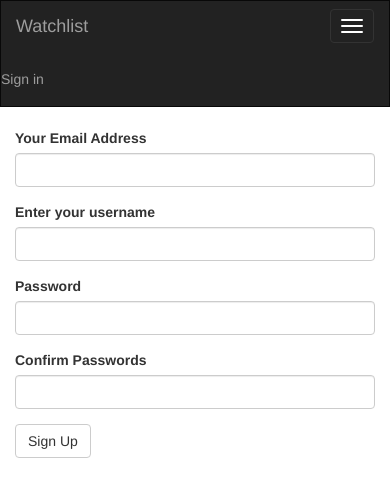
After one commit to AjedidahMwanzia/watchlist, a Flask app: page /authenticate/register in a window 390 px wide; the page is wider, and only the part inside the window is pictured. The commit adds this page. Shown: the top 497 px of that part. Run offline with Flask 2, Linux system fonts and the light colour scheme; some libraries are stand-ins or nearby versions.

Commit message:
watchlist

```diff
--- a/app/auth/__init__.py
+++ b/app/auth/__init__.py
@@ -1,3 +1,3 @@
 from flask import Blueprint
 auth = Blueprint('auth',__name__)
-from .import views
+from .import views,forms
--- /dev/null
+++ b/app/auth/forms.py
@@ -0,0 +1,29 @@
+from flask_wtf import FlaskForm
+from wtforms import StringField,PasswordField,BooleanField,SubmitField
+from wtforms.validators import DataRequired,Email,Length,EqualTo
+from ..models import User
+from wtforms import ValidationError
+
+class LoginForm(FlaskForm):
+    email = StringField('Your Email Address',validators=[DataRequired(),Email()])
+    password = PasswordField('Password',validators =[DataRequired()])
+    remember = BooleanField('Remember me')
+    submit = SubmitField('Sign In')
+
+
+class RegistrationForm(FlaskForm):
+    email = StringField('Your Email Address',validators=[DataRequired(),Email()])
+    username = StringField('Enter your username',validators = [DataRequired()])
+    password = PasswordField('Password',validators = [DataRequired(),
+    EqualTo('password2',message = 'Passwords must match')])
+    password2 = PasswordField('Confirm Passwords',validators = [DataRequired()])
+    submit = SubmitField('Sign Up')
+
+
+    def validate_email(self,data_field):
+        if User.query.filter_by(email =data_field.data).first():
+            raise ValidationError('There is an account with that email')
+
+    def validate_username(self,data_field):
+        if User.query.filter_by(username = data_field.data).first():
+            raise ValidationError('That username is taken')
--- a/app/auth/views.py
+++ b/app/auth/views.py
@@ -1,6 +1,38 @@
-from flask import render_template
+from flask import render_template,url_for,redirect,flash,request
+from flask_login import login_user,logout_user,login_required
 from . import auth
+from ..models import User
+from .forms import LoginForm,RegistrationForm
+from .. import db
 
 @auth.route('/login')
 def login():
+    login_form = LoginForm()
+    if login_form.validate_on_submit():
+        user = User.query.filter_by(email = login_form.email.data).first()
+        if user is not None and user.verify_password(login_form.password.data):
+            login_user(user,login_form.remember.data)
+            return redirect(request.args.get('next') or url_for('main.index'))
+
+        flash('Invalid username or Password')
+
+    title = "watchlist login"
+    return render_template('auth/login.html',login_form = login_form,title=title)
     return render_template('auth/login.html')
+
+@auth.route('/register',methods = ["GET","POST"])
+def register():
+    form = RegistrationForm()
+    if form.validate_on_submit():
+        user = User(email = form.email.data, username = form.username.data,password = form.password.data)
+        db.session.add(user)
+        db.session.commit()
+        return redirect(url_for('auth.login'))
+        title = "New Account"
+    return render_template('auth/register.html',registration_form = form)
+
+@auth.route('/logout')
+@login_required
+def logout():
+    logout_user()
+    return redirect(url_for("main.index"))
--- a/app/main/views.py
+++ b/app/main/views.py
@@ -2,9 +2,7 @@ from flask import render_template,request,redirect,url_for
 from . import main
 from ..requests import get_movies,get_movie,search_movie
 from .forms import ReviewForm
-# from ..models import Review
-
-# Review = review.Review
+from flask_login import login_required
 
 
 
@@ -58,6 +56,7 @@ def search(movie_name):
 
 
 @main.route('/movie/review/new/<int:id>', methods = ['GET','POST'])
+@login_required
 def new_review(id):
 
     form = ReviewForm()
--- /dev/null
+++ b/app/templates/auth/register.html
@@ -0,0 +1,17 @@
+{% extends 'base.html'%}
+{% import 'bootstrap/wtf.html' as wtf%}
+{% block content %}
+
+<div class="container">
+<div class="row">
+<div class="col-md-2"> </div>
+<div class="col-md-8">
+
+
+{{wtf.quick_form(registration_form)}}
+
+</div>
+<div class="col-md-2"></div>
+</div>
+</div>
+{% endblock%}
--- a/app/templates/navbar.html
+++ b/app/templates/navbar.html
@@ -15,4 +15,12 @@
         </div>
 
     </div>
+    <ul class="nav navbar-nav navbar-right">
+        {% if current_user.is_authenticated %}
+        <li style="color:white;padding:15px;">{{current_user.username}}</li>
+        <li><a href="{{url_for('auth.logout')}}">Sign out</a></li>
+        {% else %}
+        <li><a href="{{url_for('auth.login')}}">Sign in</a></li>
+        {%endif%}
+      </ul>
 </div>
--- a/config.py
+++ b/config.py
@@ -6,7 +6,7 @@ class Config:
     MOVIE_API_KEY = os.environ.get('MOVIE_API_KEY')
     SECRET_KEY = os.environ.get('SECRET_KEY')
     SQLALCHEMY_DATABASE_URI = 'postgresql+psycopg2://moringa:jeddy@localhost/watchlist'
-
+    SQLALCHEMY_TRACK_MODIFICATIONS = False
 
 class ProdConfig(Config):
     pass
--- a/manage.py
+++ b/manage.py
@@ -23,4 +23,5 @@ def make_shell_context():
     return dict(app = app,db = db,User = User, Role = Role )
 
 if __name__ == '__main__':
+    app.config['SECRET_KEY'] = 'asldfkawo'
     manager.run()
```
Also changed, not shown: app/models.py (+12 -1 lines), app/templates/auth/login.html (+24 -0 lines), migrations/versions/dd11ade4833a_third_migration.py (added, +30 -0 lines).
